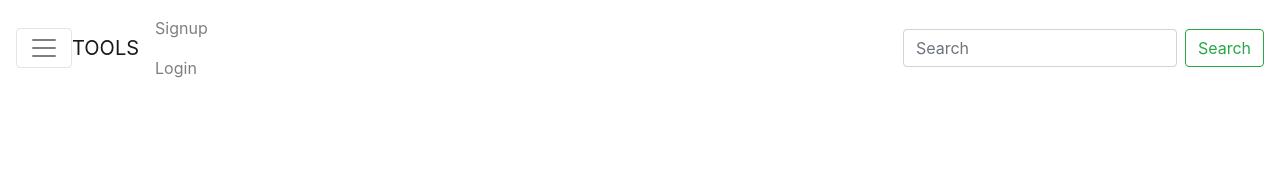
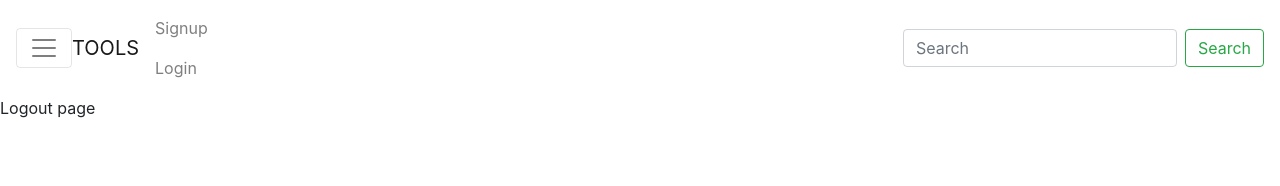
Before and after one commit to saratonite/express-site, a React app: page /logout in a window 1280 px wide. Shown: the top 186 px of the page. Built offline with nearby package versions, Linux system fonts and the light colour scheme; the HTML template or start-up script is replaced by a standard one.

Commit message:
Added logout page

```diff
--- a/client/App.js
+++ b/client/App.js
@@ -6,6 +6,7 @@ import Home from './components/pages/Home';
 import About from './components/pages/About';
 import Signup from './components/pages/Signup';
 import Login from './components/pages/Login';
+import Logout from './components/auth/Logout';
 
 
 import AuthGaurd from './components/auth/AuthGaurdRoute';
@@ -35,6 +36,7 @@ export default class App extends Component {
                                 <AuthGaurd exact path="/about" component={ About } />
                                 <Route exact  path="/signup" component={Signup} ></Route>
                                 <Route exact  path="/login" component={Login} ></Route>
+                                <Route exact  path="/logout" component={ Logout } ></Route>
                             </Switch>
                     </div>
                 </Router>
--- /dev/null
+++ b/client/components/auth/Logout.js
@@ -0,0 +1,12 @@
+import React ,{ Component } from 'react'
+
+export default class Logout extends Component {
+
+    render() {
+        return (
+            <div>
+                Logout page
+            </div>
+        )
+    }
+}
```
